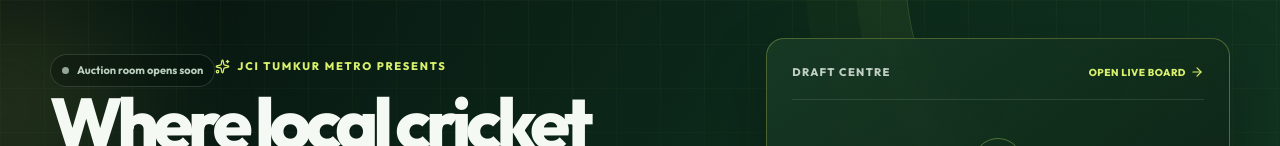
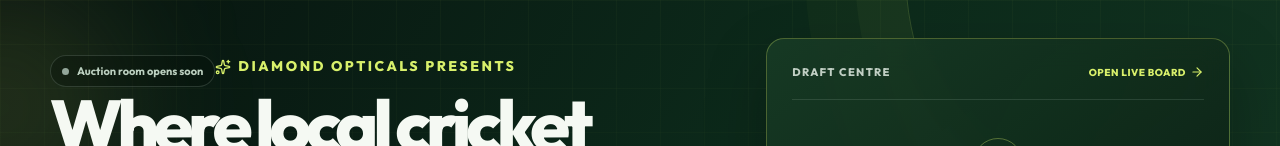
Before and after one commit to thementorforce/jci-premier-league, a Next.js app: page / in a window 1280 px wide. Shown: the part 442-588 px from the top of the page. Built offline with nearby package versions, Linux system fonts and the light colour scheme; no server answers; the database is empty.

Commit message:
sponsor banners editing in progress

```diff
--- a/src/app/page.js
+++ b/src/app/page.js
@@ -93,7 +93,9 @@ export default async function Home() {
               <span className="live-dot" />
               <span>{STATUS_COPY[auctionStatus] || STATUS_COPY.NOT_STARTED}</span>
             </div>
-            <p className="eyebrow"><Sparkles size={15} /> JCI Tumkur Metro presents</p>
+            <p className="eyebrow" style={{ fontSize: '14px', fontWeight: 800, letterSpacing: '0.18em' }}>
+              <Sparkles size={16} /> Diamond opticals presents
+            </p>
             <h1>Where local cricket<br /><em>plays like a league.</em></h1>
             <p className="hero-description">
               The official home of the Franchise Cricket League — follow the auction, discover every squad, and be part of Tumkur&apos;s next cricket story.
```
